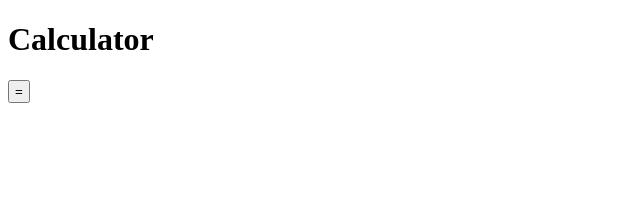
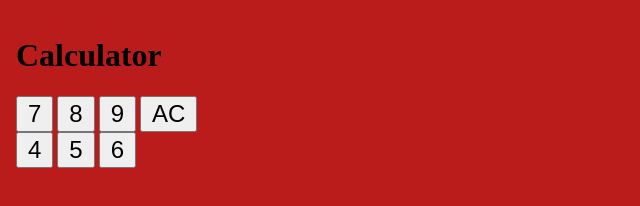
Before and after one commit to Pastaza/Electron-Calculator-App, a website: page index.html in a window 1280 px wide. Shown: the whole page, without its empty margins (0-640 px from the left). Drawn offline with Linux system fonts and the light colour scheme.

Commit message:
Have started to make the buttons, currently the do nothing but am working on it

```diff
--- a/index.html
+++ b/index.html
@@ -9,7 +9,18 @@
   <body>
     <div class="app">
       <h1>Calculator</h1>
-      <button id="testBtn">=</button>
+      <div id="topRow">
+        <button id="Btn7">7</button>
+        <button id="Btn8">8</button>
+        <button id="Btn9">9</button>
+        <button id="BtnClear">AC</button>
+      </div>
+
+      <div id="senconRowDown">
+        <button id="Btn4">4</button>
+        <button id="Btn5">5</button>
+        <button id="Btn6">6</button>
+      </div>
     </div>
 
     <script src="script.js"></script>
--- a/styles.css
+++ b/styles.css
@@ -1,6 +1,83 @@
-#testBtn {
+* {
+  box-sizing: border-box;
+}
+
+
+body {
+  margin: 0;
+  width: 100vw;
+  height: 100vh;
+
+  background: rgb(186, 27, 27);
+  user-select: none;
+  -webkit-app-region: drag;
+}
+
+.app {
+  padding: 16px;
+}
+
+button,
+input,
+textarea,
+select {
+  -webkit-app-region: no-drag;
+  cursor: pointer;
+}
+
+#Btn7 {
+    font-size:      1.5rem;
     padding-top:    2px;
     padding-bottom: 2px;
-    padding-left:   5px;
-    padding-right:  5px;
+    padding-left:   10px;
+    padding-right:  10px;
 }
+
+#Btn8 {
+    font-size:      1.5rem;
+    padding-top:    2px;
+    padding-bottom: 2px;
+    padding-left:   10px;
+    padding-right:  10px;
+}
+
+
+#Btn9 {
+    font-size:      1.5rem;
+    padding-top:    2px;
+    padding-bottom: 2px;
+    padding-left:   10px;
+    padding-right:  10px;
+}
+
+#BtnClear {
+    font-size:      1.5rem;
+    padding-top:    2px;
+    padding-bottom: 2px;
+    padding-left:   10px;
+    padding-right:  10px;
+}
+
+#Btn4 {
+    font-size:      1.5rem;
+    padding-top:    2px;
+    padding-bottom: 2px;
+    padding-left:   10px;
+    padding-right:  10px;
+}
+
+#Btn5 {
+    font-size:      1.5rem;
+    padding-top:    2px;
+    padding-bottom: 2px;
+    padding-left:   10px;
+    padding-right:  10px;
+}
+
+#Btn6 {
+    font-size:      1.5rem;
+    padding-top:    2px;
+    padding-bottom: 2px;
+    padding-left:   10px;
+    padding-right:  10px;
+}
```
